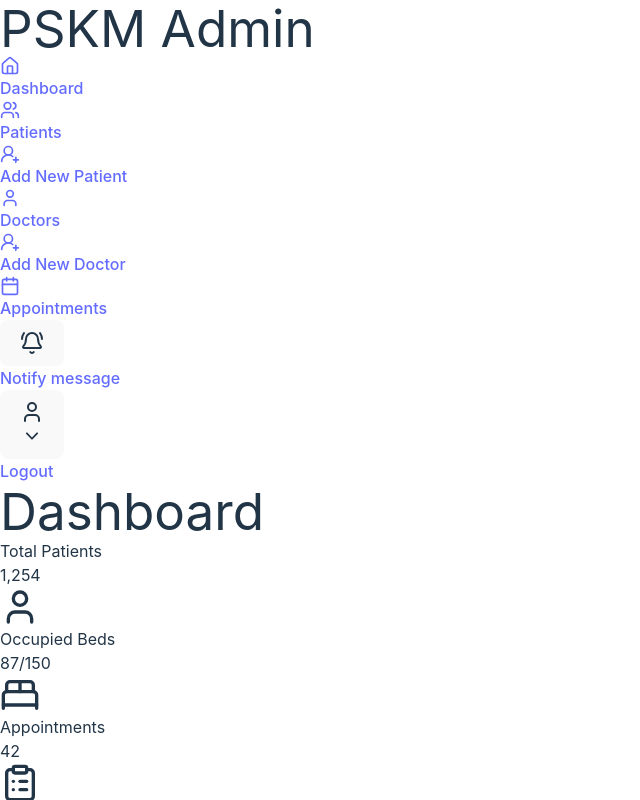
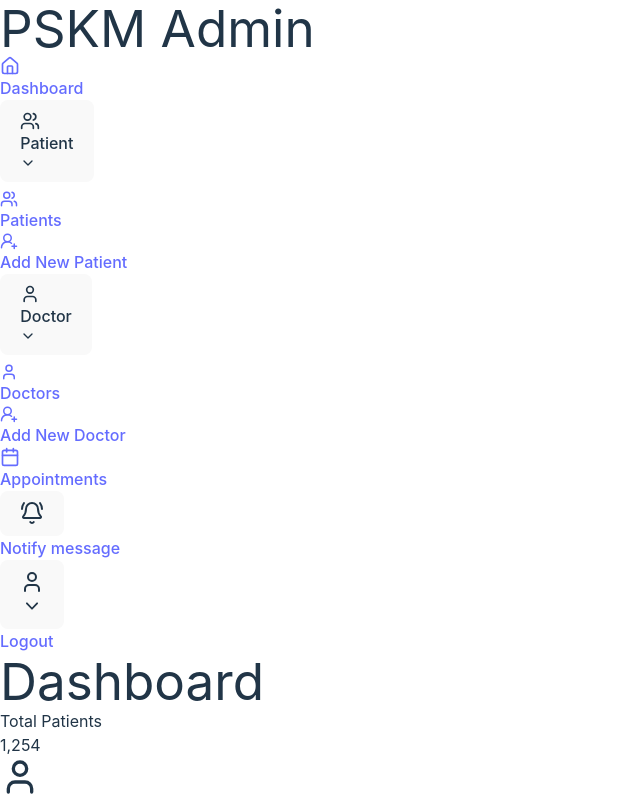
Before and after one commit to hewhounknown/react_pskm, a React (Vite) app: page / in a window 1280 px wide. Shown: the top 800 px of the page, without its empty margins (0-640 px from the left). Built offline with nearby package versions, Linux system fonts and the light colour scheme.

Commit message:
[modified] sidebar ft:dropdown button for doctor & patient

```diff
--- a/src/components/Sidebar.tsx
+++ b/src/components/Sidebar.tsx
@@ -1,46 +1,139 @@
-import React from 'react';
-import {Link, useLocation} from 'react-router-dom';
+import React, { useState } from 'react';
+import { Link, useLocation } from 'react-router-dom';
 import {
     HomeIcon,
     Users as PatientIcon,
     User as DoctorIcon,
     Calendar as CalendarIcon,
-    UserRoundPlus as NewPeople } from 'lucide-react';
+    UserRoundPlus as NewPeople,
+    ChevronDown } from 'lucide-react';
 
-
-export const Sidebar: React.FC = () =>{
-
+export const Sidebar: React.FC = () => {
     const location = useLocation();
+    const [activeDropdown, setActiveDropdown] = useState<string | null>(null);
 
     const menuItems = [
         { path: '/', icon: HomeIcon, label: 'Dashboard' },
+        {
+            label: 'Patient',
+            icon: PatientIcon,
+            id: 'patient-dropdown',
+            dropMenus: [
                 { path: '/patients', icon: PatientIcon, label: 'Patients' },
-        { path: '/new-patient-form', icon: NewPeople, label: 'Add New Patient' },
+                { path: '/new-patient-form', icon: NewPeople, label: 'Add New Patient' }
+            ]
+        },
+        {
+            label: 'Doctor',
+            icon: DoctorIcon,
+            id: 'doctor-dropdown',
+            dropMenus: [
                 { path: '/doctors', icon: DoctorIcon, label: 'Doctors' },
                 { path: '/new-doctor-form', icon: NewPeople, label: 'Add New Doctor'},
+            ]
+        },
         { path: '/appointments', icon: CalendarIcon, label: 'Appointments' }
-    ]
+    ];
+
+    const handleDropdownEnter = (id: string) => {
+        setActiveDropdown(id);
+    };
+
+    const handleDropdownLeave = () => {
+        setActiveDropdown(null);
+    };
+
+
+    const isDropdownActive = (dropMenus: Array<{ path: string }>) => {
+        return dropMenus.some(item => location.pathname === item.path);
+    };
 
     return (
-        <div className='bg-slate-800 shadow-md h-screen w-24 md:w-64 transition-all'>
+        <div className="bg-slate-800 shadow-md h-screen w-24 md:w-64 transition-all">
             <div className="p-4 text-center">
                 <h1 className="text-2xl font-bold text-teal-300 md:block hidden">PSKM Admin</h1>
             </div>
-            <nav className='p-4'>
+            <nav className="p-4">
                 {menuItems.map(item => (
+                    <div key={item.label}>
+                        {item.dropMenus ? (
+                            <div
+                                className="relative"
+                                onMouseEnter={() => handleDropdownEnter(item.id!)}
+                                onMouseLeave={handleDropdownLeave}
+                            >
+                                <button
+                                    className={`
+                                        w-full flex items-center justify-between p-3 mb-2 rounded-lg
+                                        transition-all duration-200 ease-in-out
+                                        ${(activeDropdown === item.id || isDropdownActive(item.dropMenus))
+                                            ? 'bg-slate-600 text-teal-300'
+                                            : 'bg-slate-800 text-gray-300 hover:bg-slate-700 hover:text-teal-200'}
+                                    `}
+                                >
+                                    <div className="flex items-center">
+                                        <item.icon className="mr-0 md:mr-3" size={20} />
+                                        <span className="hidden md:inline">{item.label}</span>
+                                    </div>
+                                    <ChevronDown
+                                        className={`hidden md:block transition-transform duration-200 ${
+                                            activeDropdown === item.id ? 'rotate-180' : ''
+                                        }`}
+                                        size={16}
+                                    />
+                                </button>
+                                <div
+                                    className={`
+                                        absolute left-0 md:left-full top-0 md:top-0 ml-0 md:ml-2
+                                        w-full md:w-48 rounded-lg shadow-lg
+                                        transition-all duration-200 ease-in-out
+                                        ${activeDropdown === item.id
+                                            ? 'opacity-100 visible translate-y-0'
+                                            : 'opacity-0 invisible translate-y-2'}
+                                        bg-slate-700 border border-slate-600
+                                    `}
+                                    style={{
+                                        marginTop: '0.5rem',
+                                        zIndex: 50
+                                    }}
+                                >
+                                    {item.dropMenus.map(dropItem => (
+                                        <Link
+                                            key={dropItem.label}
+                                            to={dropItem.path}
+                                            className={`
+                                                flex items-center p-3
+                                                transition-colors duration-200
+                                                ${location.pathname === dropItem.path
+                                                    ? 'bg-slate-600 text-teal-300'
+                                                    : 'text-gray-300 hover:bg-slate-600 hover:text-teal-200'}
+                                                first:rounded-t-lg last:rounded-b-lg
+                                            `}
+                                        >
+                                            <dropItem.icon className="mr-3" size={18} />
+                                            <span>{dropItem.label}</span>
+                                        </Link>
+                                    ))}
+                                </div>
+                            </div>
+                        ) : (
                             <Link
                                 to={item.path}
                                 className={`
-                        flex items-center p-3 mb-2 rounded-lg transition-colors duration-200
+                                    flex items-center p-3 mb-2 rounded-lg
+                                    transition-colors duration-200
                                     ${location.pathname === item.path
-                          ? 'bg-slate-600 text-blue-600'
-                          : 'hover:bg-slate-500 text-gray-700'}
-                        `}>
+                                        ? 'bg-slate-600 text-teal-300'
+                                        : 'text-gray-300 hover:bg-slate-700 hover:text-teal-200'}
+                                `}
+                            >
                                 <item.icon className="mr-0 md:mr-3" size={20} />
                                 <span className="hidden md:inline">{item.label}</span>
                             </Link>
+                        )}
+                    </div>
                 ))}
             </nav>
         </div>
-    )
-}
+    );
+};
```
Lines whose indentation alone changed are shown as unchanged.
